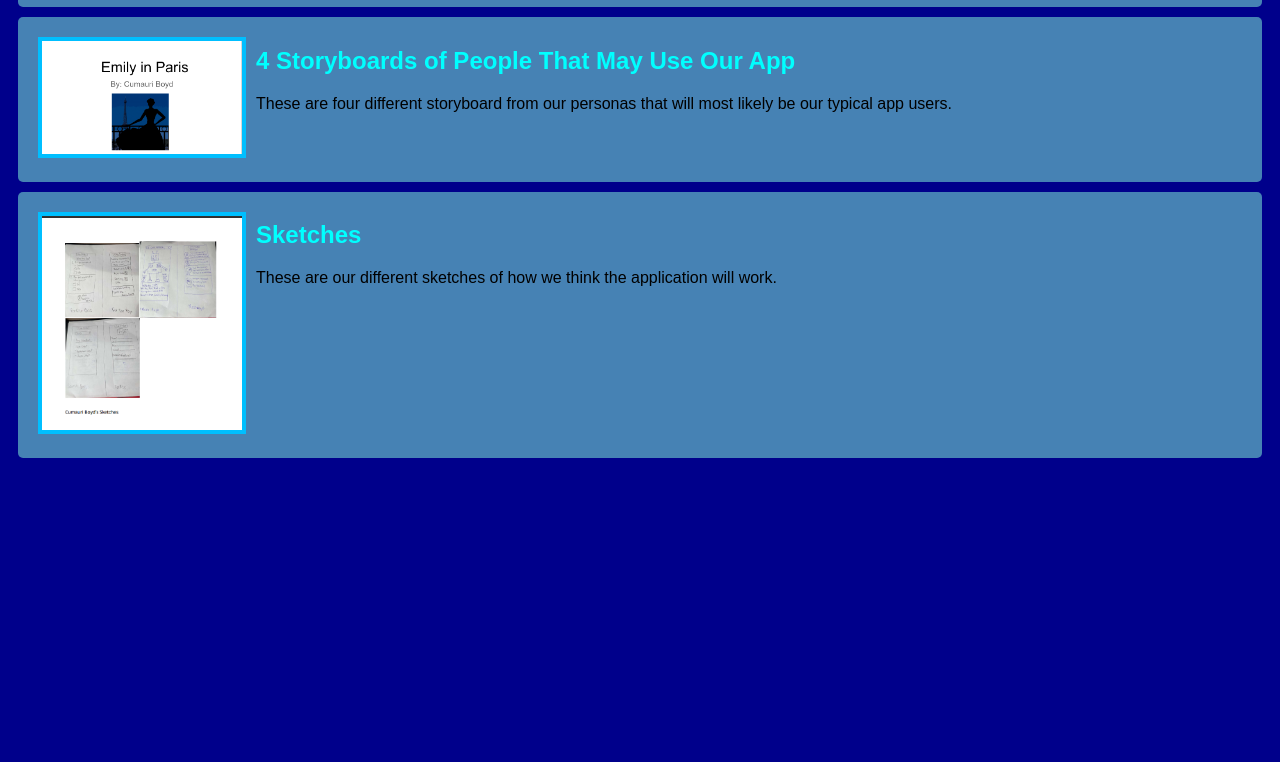
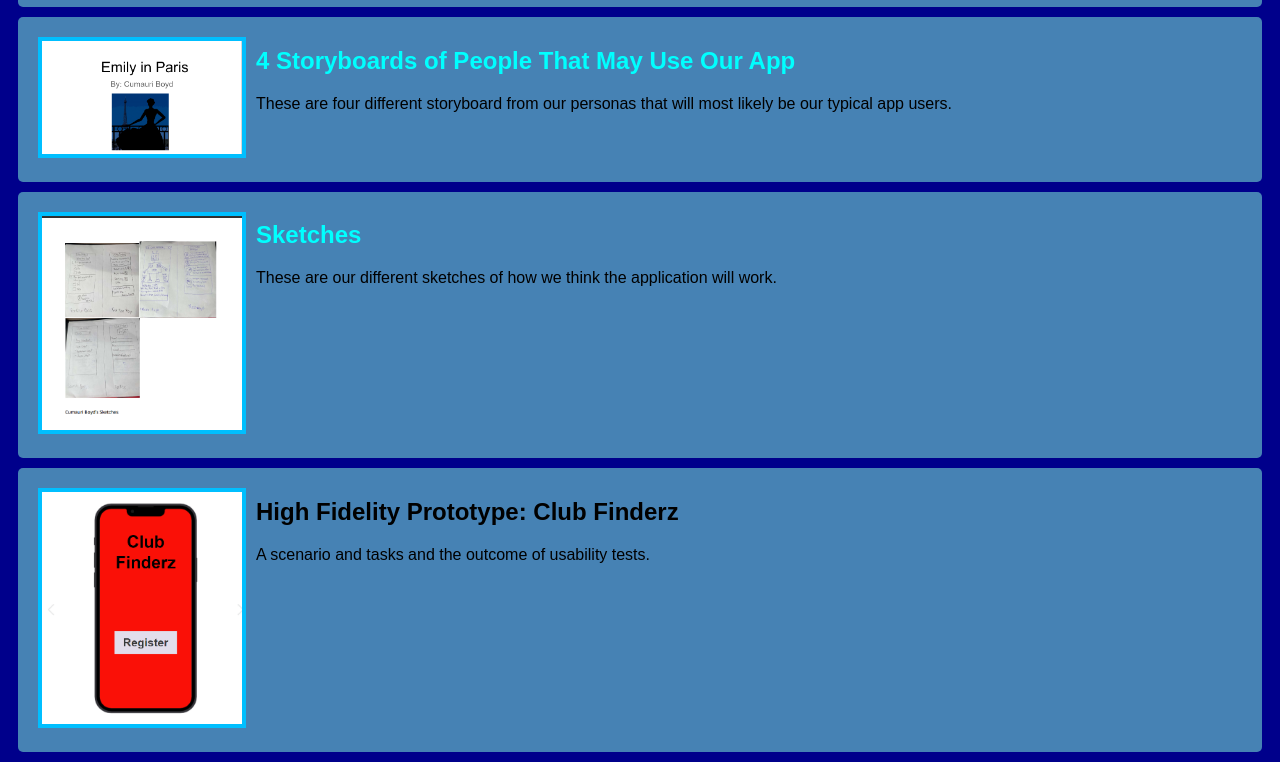
Before and after one commit to boyd1020/boyd1020.github.io, a plain HTML site: page index.html in a window 1280 px wide. Shown: the part 647-1409 px from the top of the page. Before the commit the page ends 1115 px from the top, so only its background shows below. Drawn offline with Linux system fonts and the light colour scheme.

Commit message:
Add files via upload

```diff
--- a/index.html
+++ b/index.html
@@ -61,6 +61,17 @@
                 </p>
             </section>
         </section>
+
+         <!-- High-Fidelity Prototype Assignment-->
+         <section class = "assignment">
+            <a href = "files/high-fi prototype.zip"><img src ="images/high-fi prototype.png"></a>
+            <section class = "assignment-details"
+                <a href = "files/Sketches.pdf"><h2>High Fidelity Prototype: Club Finderz</h2></a>
+                <p>
+                    A scenario and tasks and the outcome of usability tests.
+                </p>
+            </section>
+        </section>
     </body>
 
 </html>
```
Also changed, not shown: images/high-fi prototype.png (added), 1 other file.
